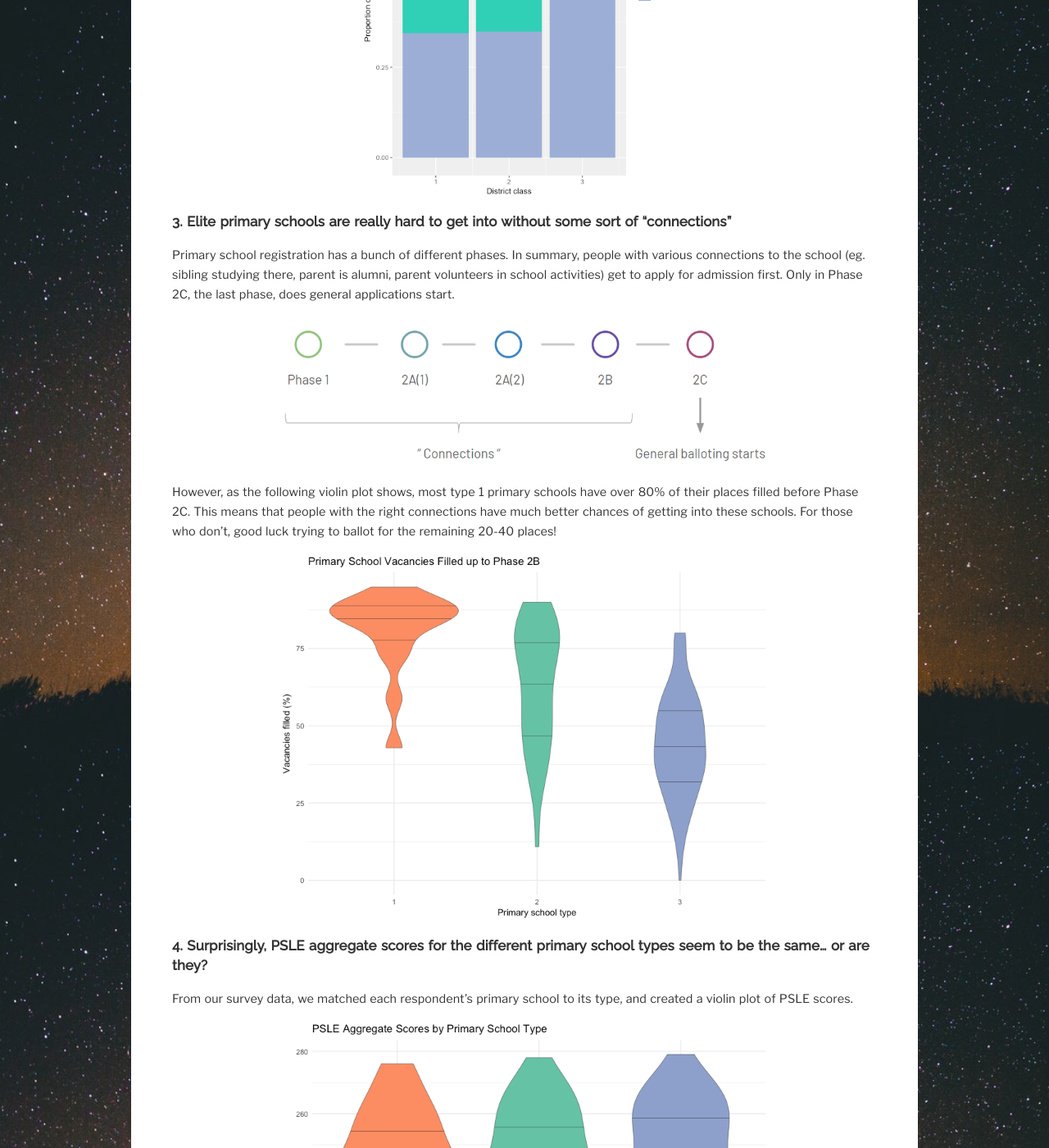
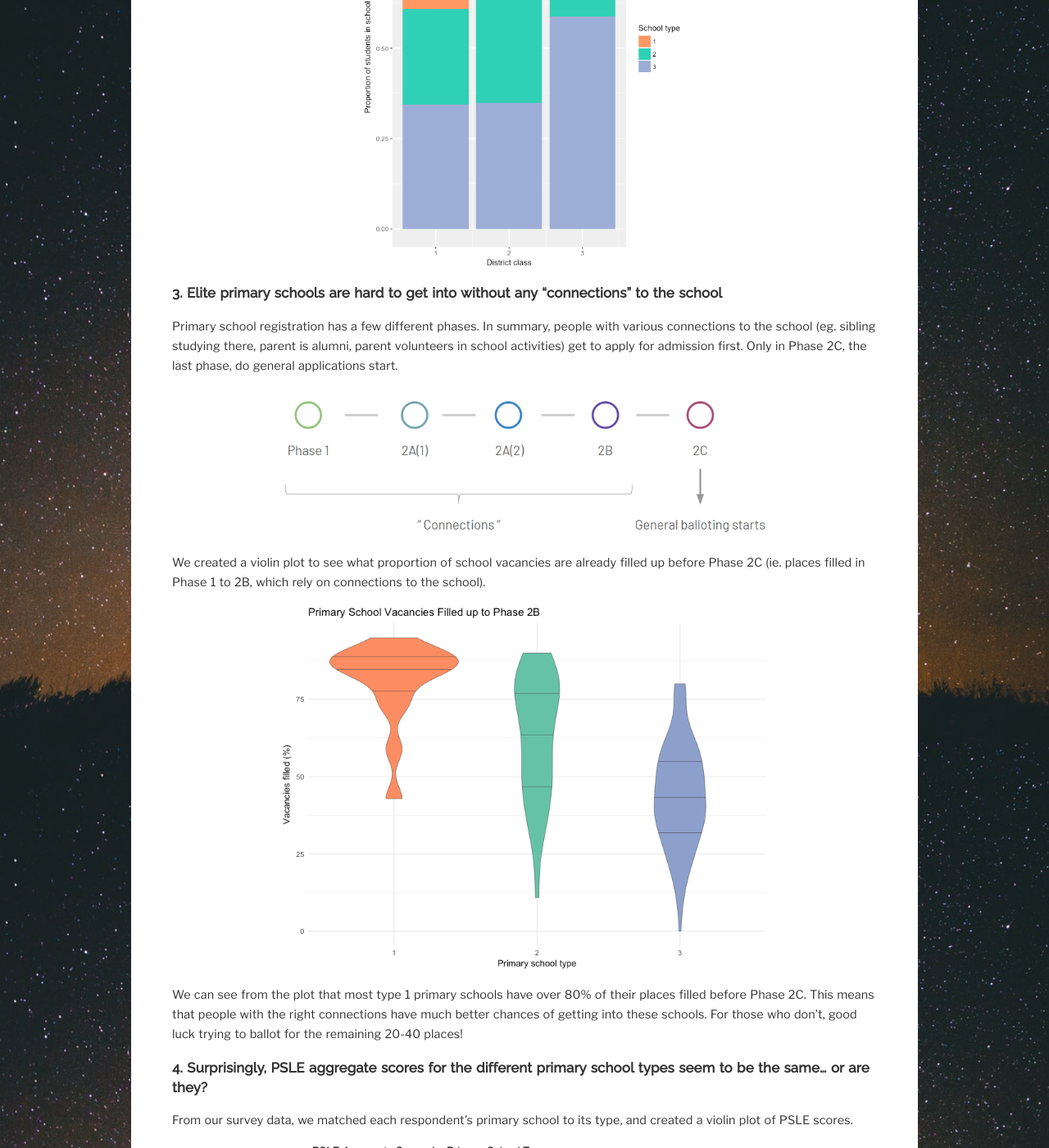
Before and after one commit to siyant/siyant.github.io, a Jekyll site: the page built from _posts/2018-04-28-maps.md, in a window 1280 px wide and 1400 px high, scrolled down 1794 px. Shown: the whole window at 82% size. Built offline with Jekyll 4.4.1, drawn with Linux system fonts in a browser that asks for light colours; nearby versions of some CDN libraries; comment, search, counter and statistics services are not loaded; some of the changed text lies outside the part shown.

Commit message:
Edit phrasing

```diff
--- a/_posts/2018-04-28-maps.md
+++ b/_posts/2018-04-28-maps.md
@@ -23,8 +23,10 @@ Using the classification from Schools and the Class Divide paper, elite primary
 
 ![pri locations]{: .width600.blockcenter }
 
+From this, we hypothesized that those who stay in these richer districts are more likely to attend the type 1 primary schools in their districts. However, we did not manage to show a direct link, because we found that students are willing to travel further away from their homes to attend type 1 schools.
 
-### 2. People staying in higher-income districts tend to go to better primary schools
+
+### 2. People staying in higher-income districts tend to go to type 1 and 2 primary schools
 
 We ranked all districts according to their income per capita, and split them into 3 equal-sized classes. Class 1 contains the richest 1/3 of all districts (for reference, it includes Bukit Timah, Marine Parade and Bishan while class 3 includes Ang Mo Kio, Tampines and Yishun).
 
@@ -33,15 +35,17 @@ Here, we see a clear difference in the type of primary schools attended, across
 ![district-pri type]{: .width400.blockcenter }
 
 
-### 3. Elite primary schools are really hard to get into without some sort of "connections"
+### 3. Elite primary schools are hard to get into without any "connections" to the school
 
-Primary school registration has a bunch of different phases. In summary, people with various connections to the school (eg. sibling studying there, parent is alumni, parent volunteers in school activities) get to apply for admission first. Only in Phase 2C, the last phase, does general applications start.
+Primary school registration has a few different phases. In summary, people with various connections to the school (eg. sibling studying there, parent is alumni, parent volunteers in school activities) get to apply for admission first. Only in Phase 2C, the last phase, do general applications start.
 
 ![p1reg process]{: .width600.blockcenter }
 
-However, as the following violin plot shows, most type 1 primary schools have over 80% of their places filled before Phase 2C. This means that people with the right connections have much better chances of getting into these schools. For those who don't, good luck trying to ballot for the remaining 20-40 places!
+We created a violin plot to see what proportion of school vacancies are already filled up before Phase 2C (ie. places filled in Phase 1 to 2B, which rely on connections to the school).
 
 ![connections]{: .width600.blockcenter }
+
+We can see from the plot that most type 1 primary schools have over 80% of their places filled before Phase 2C. This means that people with the right connections have much better chances of getting into these schools. For those who don't, good luck trying to ballot for the remaining 20-40 places!
 
 
 ### 4. Surprisingly, PSLE aggregate scores for the different primary school types seem to be the same... or are they?
@@ -53,7 +57,7 @@ From our survey data, we matched each respondent's primary school to its type, a
 From this plot, the distribution of PSLE scores is roughly the same for each primary school type. So, it looks like the type of primary school you attend doesn't matter! Is this really true, or is there anything else behind this?
 
 
-### 5. Those who start in good primary schools tend to stay in good schools throughout their education
+### 5. Those who start in type 1 primary schools tend to stay in type 1 schools throughout their education
 
 We plotted a Sankey diagram showing the educational paths of our survey respondents:
 
```
Also changed, not shown: other parts of _posts/2018-04-28-maps.md (+1 -1 lines).
